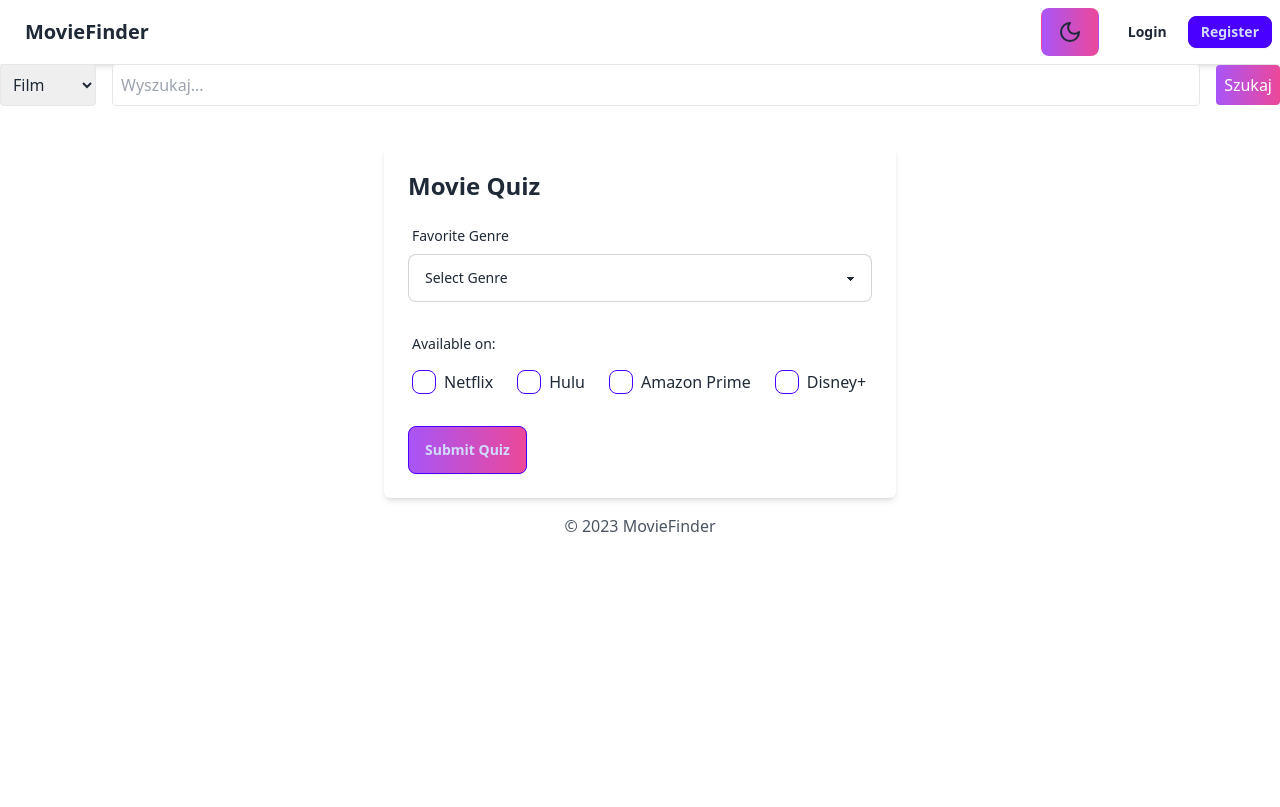
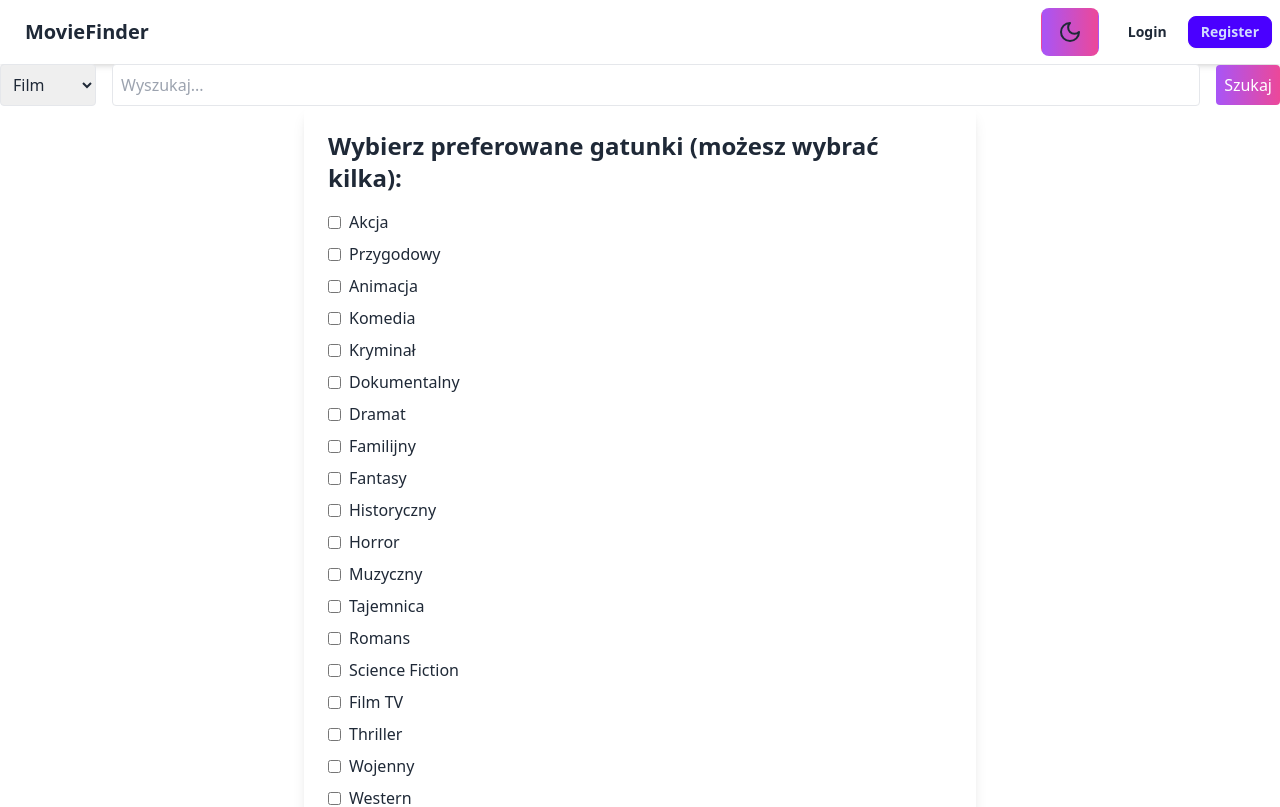
Before and after one commit to norbertflas/MovieFinder, a React (Create React App) app: page / in a window 1280 px wide. Shown: the top 807 px of the page. Built offline with nearby package versions, Linux system fonts and the light colour scheme; no server answers.

Commit message:
Initial commit of frontend code

```diff
--- a/src/components/Quiz.js
+++ b/src/components/Quiz.js
@@ -1,151 +1,206 @@
 // client/src/components/Quiz.js
-import React, { useState } from 'react';
-import Button from './ui/Button';
+import React, { useState, useEffect } from 'react';
 import axios from 'axios';
 
+const questions = [
+  {
+    id: 1,
+    question: 'Wybierz preferowane gatunki (możesz wybrać kilka):',
+    type: 'checkbox',
+    options: [
+      { value: '28', label: 'Akcja' },
+      { value: '12', label: 'Przygodowy' },
+      { value: '16', label: 'Animacja' },
+      { value: '35', label: 'Komedia' },
+      { value: '80', label: 'Kryminał' },
+      { value: '99', label: 'Dokumentalny' },
+      { value: '18', label: 'Dramat' },
+      { value: '10751', label: 'Familijny' },
+      { value: '14', label: 'Fantasy' },
+      { value: '36', label: 'Historyczny' },
+      { value: '27', label: 'Horror' },
+      { value: '10402', label: 'Muzyczny' },
+      { value: '9648', label: 'Tajemnica' },
+      { value: '10749', label: 'Romans' },
+      { value: '878', label: 'Science Fiction' },
+      { value: '10770', label: 'Film TV' },
+      { value: '53', label: 'Thriller' },
+      { value: '10752', label: 'Wojenny' },
+      { value: '37', label: 'Western' },
+    ],
+    required: true,
+  },
+  {
+    id: 2,
+    question: 'Podaj zakres dat premiery (opcjonalne):',
+    type: 'date-range',
+    required: false,
+  },
+  // Dodaj więcej pytań...
+];
+
 const Quiz = ({ onComplete }) => {
-  const [answers, setAnswers] = useState({
-    favoriteGenre: '',
-    selectedServices: []
+  const [answers, setAnswers] = useState({});
+  const [currentQuestionIndex, setCurrentQuestionIndex] = useState(0);
+  const [loading, setLoading] = useState(false);
+  const [error, setError] = useState(null);
+
+  useEffect(() => {
+    // Inicjalizacja odpowiedzi dla pytań typu checkbox
+    const initialAnswers = questions.reduce((acc, question) => {
+      if (question.type === 'checkbox') {
+        acc[question.id] = [];
+      }
+      return acc;
+    }, {});
+    setAnswers(initialAnswers);
+  }, []);
+
+  const handleCheckboxChange = (questionId, optionValue) => {
+    setAnswers(prevAnswers => {
+      const currentValues = prevAnswers[questionId] || [];
+      if (currentValues.includes(optionValue)) {
+        return {
+          ...prevAnswers,
+          [questionId]: currentValues.filter((v) => v !== optionValue),
+        };
+      } else {
+        return {
+          ...prevAnswers,
+          [questionId]: [...currentValues, optionValue],
+        };
+      }
     });
-  const [loading, setLoading] = useState(false);
-
-  const handleGenreChange = (e) => {
-    setAnswers({ ...answers, favoriteGenre: e.target.value });
   };
 
-  const handleServiceChange = (e) => {
-    const { value, checked } = e.target;
-    if (checked) {
-      setAnswers(prev => ({ ...prev, selectedServices: [...prev.selectedServices, value] }));
-    } else {
-      setAnswers(prev => ({ ...prev, selectedServices: prev.selectedServices.filter(service => service !== value) }));
+  const handleDateRangeChange = (questionId, field, value) => {
+    setAnswers(prevAnswers => ({
+      ...prevAnswers,
+      [questionId]: {
+        ...prevAnswers[questionId],
+        [field]: value,
+      },
+    }));
+  };
+
+  const currentQuestion = questions[currentQuestionIndex];
+  const isLastQuestion = currentQuestionIndex === questions.length - 1;
+
+  const handleNext = () => {
+    if (currentQuestion.required && !isAnswerValid(currentQuestion.id)) {
+      setError('To pytanie jest wymagane.');
+      return;
     }
+    setError(null);
+    setCurrentQuestionIndex(prevIndex => prevIndex + 1);
+  };
+
+  const handlePrevious = () => {
+    setCurrentQuestionIndex(prevIndex => prevIndex - 1);
+    setError(null);
+  };
+
+  const isAnswerValid = (questionId) => {
+    const answer = answers[questionId];
+    if (currentQuestion.type === 'checkbox') {
+      return answer && answer.length > 0;
+    }
+    if (currentQuestion.type === 'date-range') {
+      return answer && answer.from && answer.to;
+    }
+    return !!answer;
   };
 
   const handleSubmit = async (e) => {
     e.preventDefault();
+    if (currentQuestion.required && !isAnswerValid(currentQuestion.id)) {
+      setError('To pytanie jest wymagane.');
+      return;
+    }
     setLoading(true);
+    setError(null);
     try {
       const response = await axios.post(
         `${process.env.REACT_APP_BACKEND_URL}/api/quiz`,
         { answers },
         { withCredentials: true }
       );
-      setLoading(false);
       onComplete(response.data.recommendations);
     } catch (error) {
+      console.error('Błąd podczas przetwarzania quizu:', error);
+      setError('Wystąpił błąd podczas przetwarzania quizu. Spróbuj ponownie później.');
+    } finally {
       setLoading(false);
-      if (error.response) {
-        // Błąd z backendu
-        console.error('Backend error:', error.response.data);
-        alert(`Błąd: ${error.response.data.message}`);
-      } else if (error.request) {
-        // Brak odpowiedzi od backendu
-        console.error('No response from backend:', error.request);
-        alert('Brak odpowiedzi od serwera. Spróbuj ponownie później.');
-      } else {
-        // Inny błąd
-        console.error('Error:', error.message);
-        alert('Wystąpił nieoczekiwany błąd.');
-      }
     }
   };
 
   return (
-    <div className="max-w-lg mx-auto mt-10 p-6 bg-base-100 shadow-md rounded-md">
-      <h2 className="text-2xl font-bold mb-4">Movie Quiz</h2>
-      <form onSubmit={handleSubmit} className="space-y-6">
-        {/* Favorite Genre */}
-        <div>
-          <label className="label">
-            <span className="label-text">Favorite Genre</span>
-          </label>
-          <select
-            name="favoriteGenre"
-            value={answers.favoriteGenre}
-            onChange={handleGenreChange}
-            required
-            className="select select-bordered w-full"
-          >
-            <option value="">Select Genre</option>
-            <option value="28">Action</option>
-            <option value="12">Adventure</option>
-            <option value="16">Animation</option>
-            <option value="35">Comedy</option>
-            <option value="80">Crime</option>
-            <option value="99">Documentary</option>
-            <option value="18">Drama</option>
-            <option value="10751">Family</option>
-            <option value="14">Fantasy</option>
-            <option value="36">History</option>
-            <option value="27">Horror</option>
-            <option value="10402">Music</option>
-            <option value="9648">Mystery</option>
-            <option value="10749">Romance</option>
-            <option value="878">Science Fiction</option>
-            <option value="10770">TV Movie</option>
-            <option value="53">Thriller</option>
-            <option value="10752">War</option>
-            <option value="37">Western</option>
-          </select>
-        </div>
-
-        {/* Available on (VOD Services) */}
-        <div>
-          <label className="label">
-            <span className="label-text">Available on:</span>
-          </label>
-          <div className="flex flex-wrap gap-4">
-            <label className="label cursor-pointer">
+    <div className="quiz-container max-w-2xl mx-auto p-6 bg-white rounded-lg shadow-md">
+      <h2 className="text-2xl font-bold mb-4">{currentQuestion.question}</h2>
+      {currentQuestion.type === 'checkbox' && (
+        <div className="space-y-2">
+          {currentQuestion.options.map((option) => (
+            <label key={option.value} className="flex items-center space-x-2">
               <input
                 type="checkbox"
-                value="netflix"
-                checked={answers.selectedServices.includes('netflix')}
-                onChange={handleServiceChange}
-                className="checkbox checkbox-primary"
+                value={option.value}
+                checked={(answers[currentQuestion.id] || []).includes(option.value)}
+                onChange={() => handleCheckboxChange(currentQuestion.id, option.value)}
+                className="form-checkbox"
               />
-              <span className="ml-2">Netflix</span>
+              <span>{option.label}</span>
             </label>
-            <label className="label cursor-pointer">
+          ))}
+        </div>
+      )}
+      {currentQuestion.type === 'date-range' && (
+        <div className="flex space-x-4">
+          <label className="flex flex-col">
+            <span>Data od:</span>
             <input
-                type="checkbox"
-                value="hulu"
-                checked={answers.selectedServices.includes('hulu')}
-                onChange={handleServiceChange}
-                className="checkbox checkbox-primary"
+              type="date"
+              onChange={(e) =>
+                handleDateRangeChange(currentQuestion.id, 'from', e.target.value)
+              }
+              className="form-input mt-1"
             />
-              <span className="ml-2">Hulu</span>
           </label>
-            <label className="label cursor-pointer">
+          <label className="flex flex-col">
+            <span>Data do:</span>
             <input
-                type="checkbox"
-                value="amazon_prime"
-                checked={answers.selectedServices.includes('amazon_prime')}
-                onChange={handleServiceChange}
-                className="checkbox checkbox-primary"
+              type="date"
+              onChange={(e) =>
+                handleDateRangeChange(currentQuestion.id, 'to', e.target.value)
+              }
+              className="form-input mt-1"
             />
-              <span className="ml-2">Amazon Prime</span>
           </label>
-            <label className="label cursor-pointer">
-              <input
-                type="checkbox"
-                value="disney_plus"
-                checked={answers.selectedServices.includes('disney_plus')}
-                onChange={handleServiceChange}
-                className="checkbox checkbox-primary"
-              />
-              <span className="ml-2">Disney+</span>
-            </label>
-            {/* Dodaj więcej serwisów według potrzeb */}
         </div>
+      )}
+      {!currentQuestion.required && (
+        <p className="text-gray-500 italic mt-2">To pytanie jest opcjonalne. Możesz je pominąć.</p>
+      )}
+      {error && <p className="text-red-500 mt-2">{error}</p>}
+      <div className="mt-6 flex justify-between">
+        {currentQuestionIndex > 0 && (
+          <button onClick={handlePrevious} className="btn btn-secondary">
+            Wstecz
+          </button>
+        )}
+        {isLastQuestion ? (
+          <button
+            onClick={handleSubmit}
+            className="btn btn-primary"
+            disabled={loading}
+          >
+            {loading ? 'Przetwarzanie...' : 'Zakończ'}
+          </button>
+        ) : (
+          <button onClick={handleNext} className="btn btn-primary">
+            Dalej
+          </button>
+        )}
       </div>
-
-        {/* Submit Button */}
-        <Button type="submit" disabled={loading}>
-          {loading ? 'Processing...' : 'Submit Quiz'}
-        </Button>
-      </form>
     </div>
   );
 };
```
Also changed, not shown: src/tailwind-output.css, 1 other file (tests, documents, lock files or other folders). Lines whose indentation alone changed are shown as unchanged.
